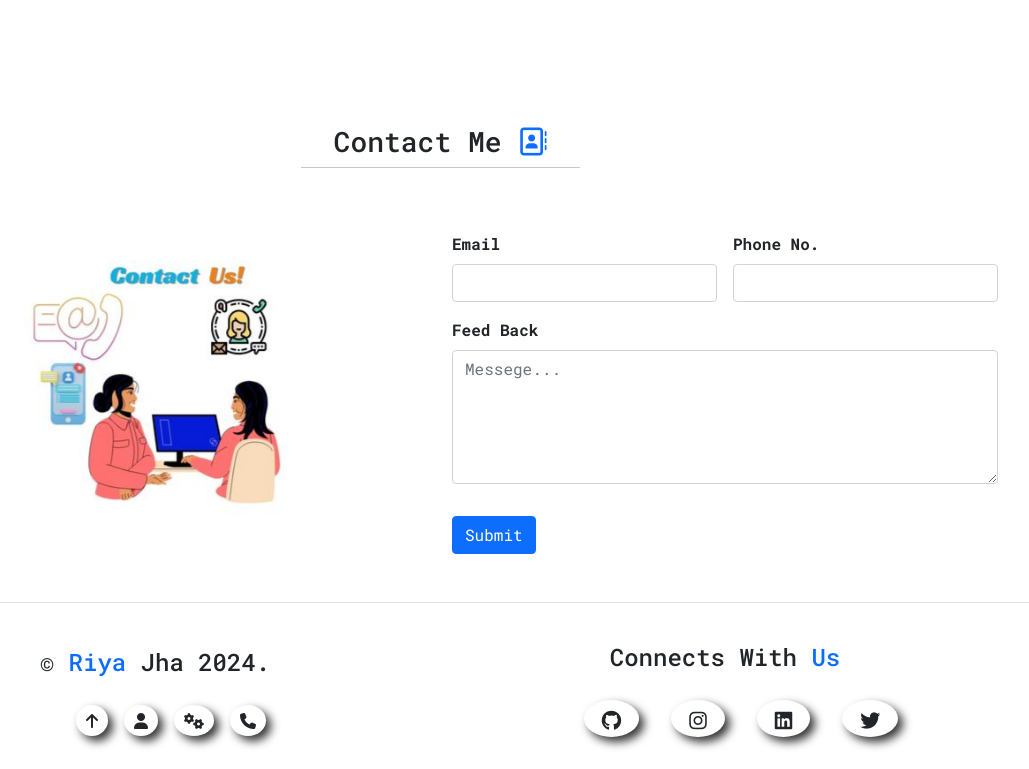
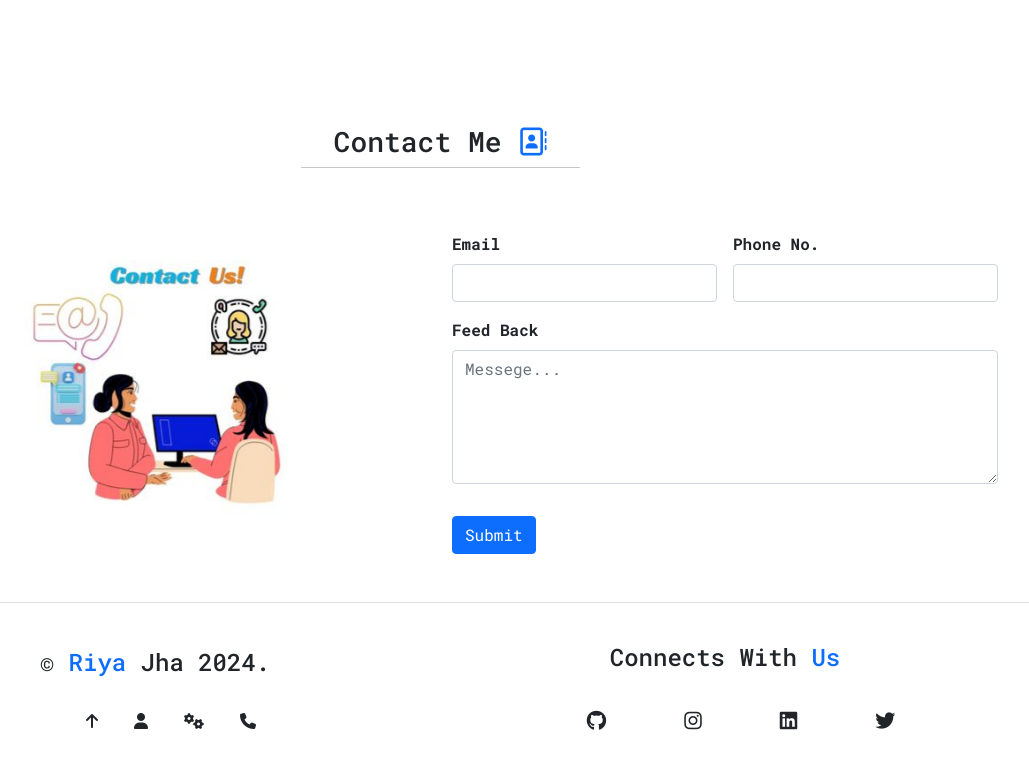
Before and after one commit to riyajha18/Riya-Portfolio, a plain HTML site: page index.html in a window 1280 px wide. Shown: the part 2950-3719 px from the top of the page, without its empty margins (200-1229 px from the left). Drawn offline with nearby package versions, Linux system fonts and the light colour scheme; files whose address does not match are found by name.

Commit message:
Update style.css
Css file code updated

```diff
--- a/style.css
+++ b/style.css
@@ -2,14 +2,22 @@
 *{
     font-family: "Roboto Mono", monospace;
     margin: 0;padding: 0;box-sizing: border-box;
+    text-decoration: none;
+    list-style: none;
 }
-html, body {
+html,body{
     max-width: 100%;
-    overflow-x: hidden;
-    background-color: white;
-  }
+}
+.main-navigation{
+    font-weight: normal;
+    transition: all 0.15s linear 0.15s;
+    text-shadow: none;
+    text-decoration: none;
+}
 .main-navigation:hover{
+    text-shadow: none;
     font-weight: bold;
+    transition: all 0.15s linear 0.15s;
 }
 
 html{
@@ -25,14 +33,15 @@ html{
     background-color: rgb(238, 20, 191);
 }
 
-li{
-    list-style: none;
+.card{
+    box-shadow: none;
+    transition:all 0.5s linear 0.10s;
 }
 
 .card:hover{
     cursor: pointer;
     box-shadow: 5px 5px 30px rgba(0, 0, 0, 0.2);
-    transition: .4s ease-in-out;
+    transition:all 0.5s linear 0.10s;
 }
 
 .right_part ul{
@@ -48,21 +57,42 @@ li{
     transition: .8s ease-in-out;
 }
 .navigation{
+    padding: 10px 10px;
+    width: 20px;
+    height: 20px;
+    border-radius: none;
+    box-shadow: none;
+    transition:all 0.5s linear 0.10s;
 
-    padding:5px 10px;
+}
+.navigation:hover{
+    padding: 10px 10px;
     width: 20px;
     height: 20px;
     border-radius: 50%;
     box-shadow: 5px 5px 10px rgba(0, 0, 0, 0.8);
+    transition:all 0.5s linear 0.10s;
 
 }
 
 .footer-social-icon{
-    padding: 8px 5px;
+    padding: 10px 10px;
+    width: 20px;
+    height: 20px;
+    border-radius: none;
+    box-shadow:none;
+    transition:all 0.5s linear 0.10s;
+}
+.footer-social-icon:hover{
+    padding: 10px 10px;
     width: 20px;
     height: 20px;
     border-radius: 50%;
     box-shadow: 5px 5px 10px rgba(0, 0, 0, 0.8);
+    transition:all 0.5s linear 0.10s;
+}
 
-
+.my-skills,.about-me{
+    display: flex;
+    flex-direction: row-reverse;
 }
```
